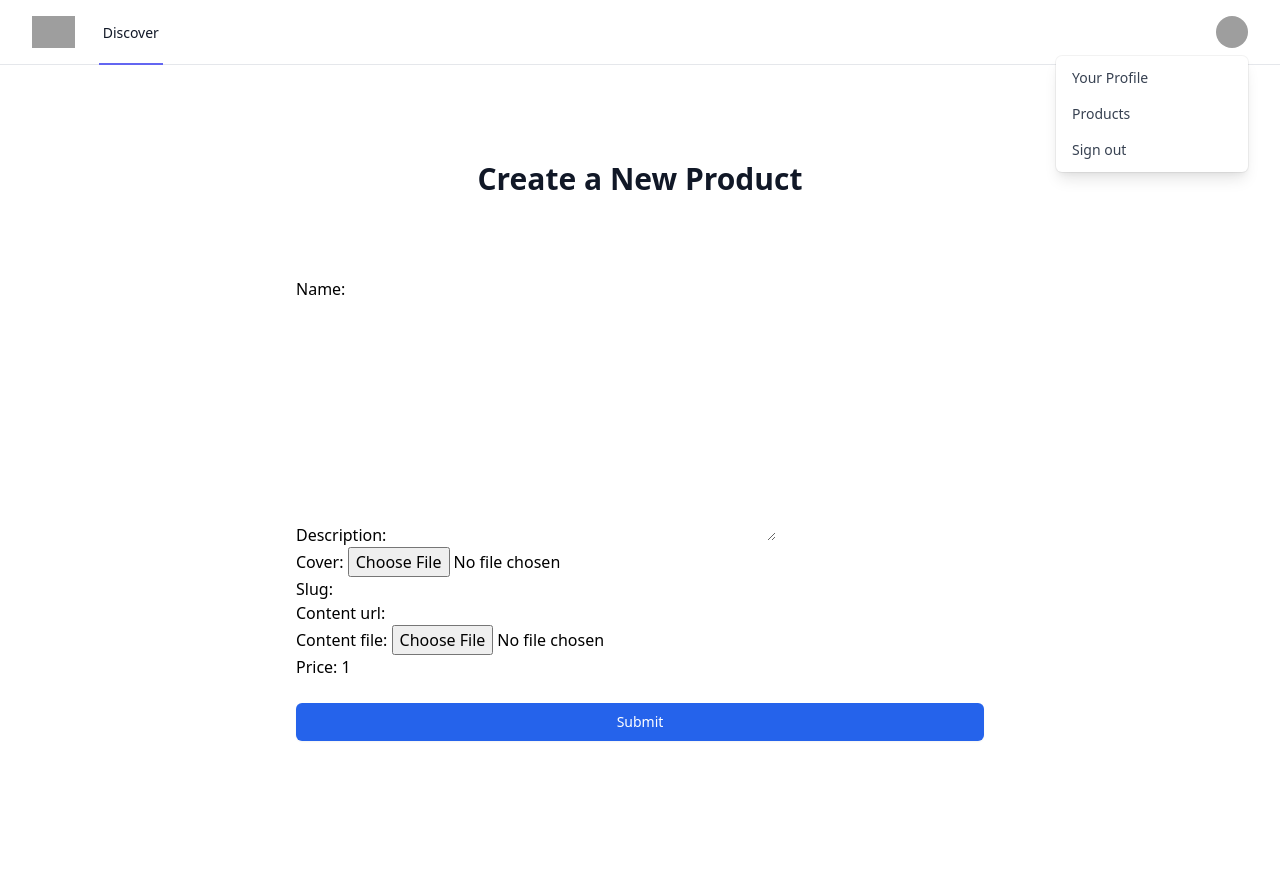
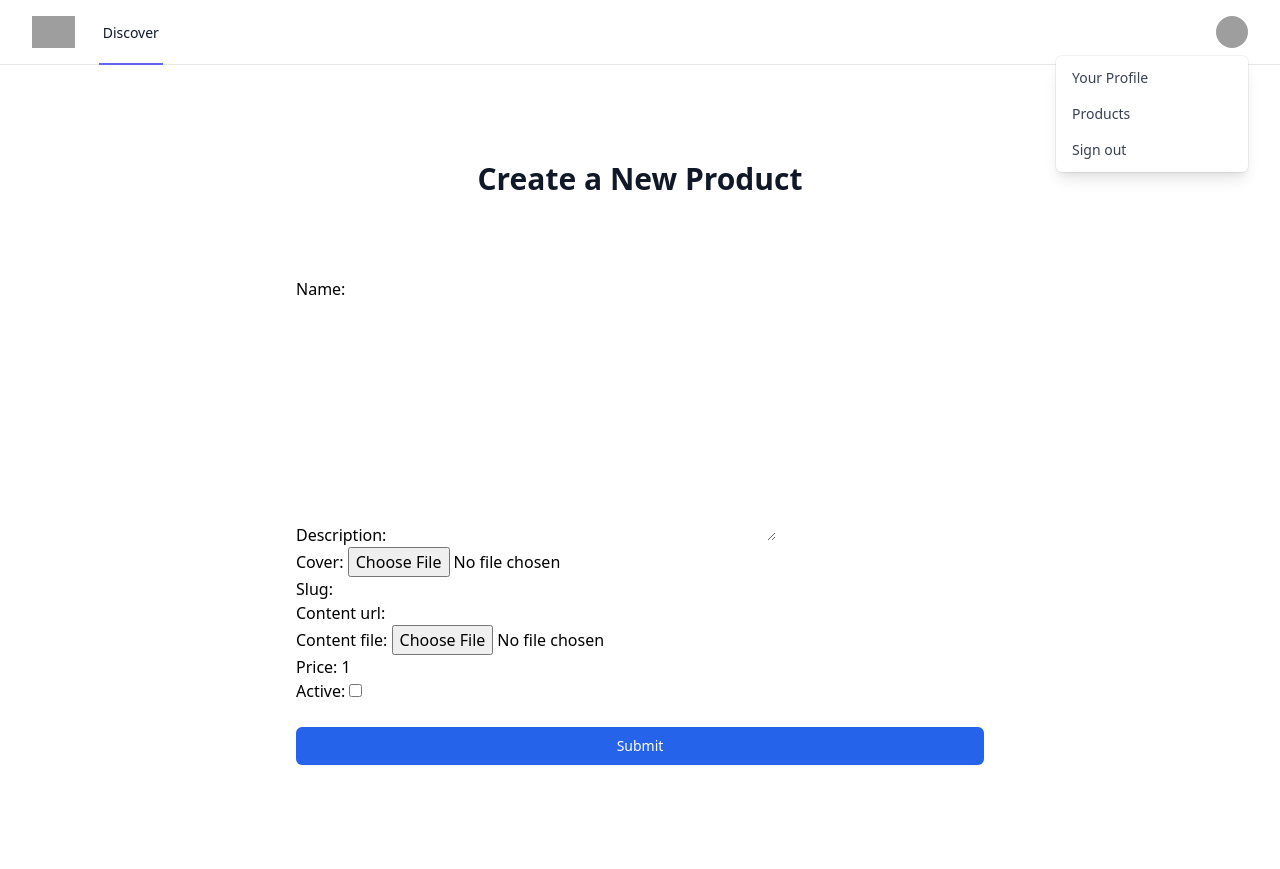
Before and after one commit to justdjango/gumroad-clone, a Django app: page /products/create/ in a window 1280 px wide. Before the commit the page ends 741 px from the top, so only its background shows below. Run offline with Django 3.2, Linux system fonts and the light colour scheme; the visitor is signed in with stand-in values (Sample User, id 1); style sheets or scripts are compiled from the project's sources; some libraries are stand-ins or nearby versions; grey boxes are pictures that could not be loaded.

Commit message:
Product active field

```diff
--- a/djgumroad/products/forms.py
+++ b/djgumroad/products/forms.py
@@ -13,4 +13,5 @@ class ProductModelForm(forms.ModelForm):
             'content_url',
             'content_file',
             'price',
+            'active'
         )
--- a/djgumroad/products/models.py
+++ b/djgumroad/products/models.py
@@ -17,6 +17,7 @@ class Product(models.Model):
     content_url = models.URLField(blank=True, null=True)
     content_file = models.FileField(blank=True, null=True)
 
+    active = models.BooleanField(default=False)
     price = models.PositiveIntegerField(default=1)  # cents
 
     def __str__(self):
--- a/djgumroad/products/views.py
+++ b/djgumroad/products/views.py
@@ -4,9 +4,10 @@ from django.urls import reverse
 from .models import Product
 from .forms import ProductModelForm
 
+
 class ProductListView(generic.ListView):
     template_name = "discover.html"
-    queryset = Product.objects.all()
+    queryset = Product.objects.filter(active=True)
 
 
 class ProductDetailView(generic.DetailView):
```
Also changed, not shown: djgumroad/templates/products.html (+10 -3 lines), djgumroad/products/migrations/0003_product_active.py (added).
